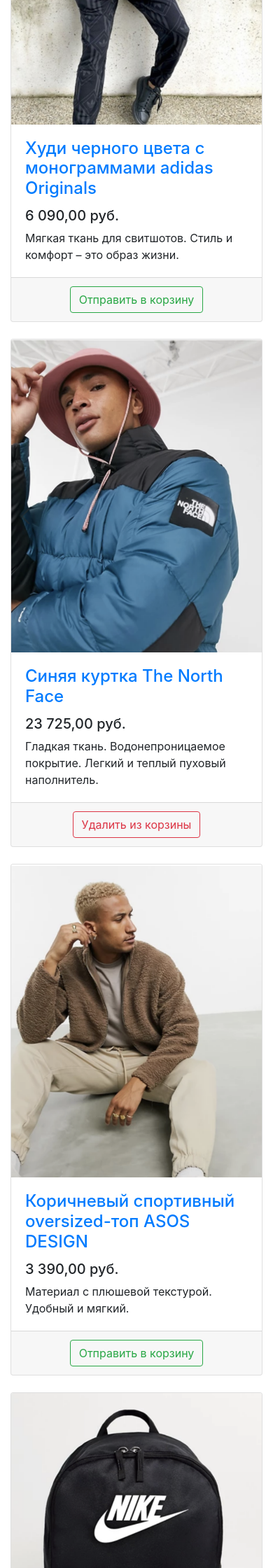
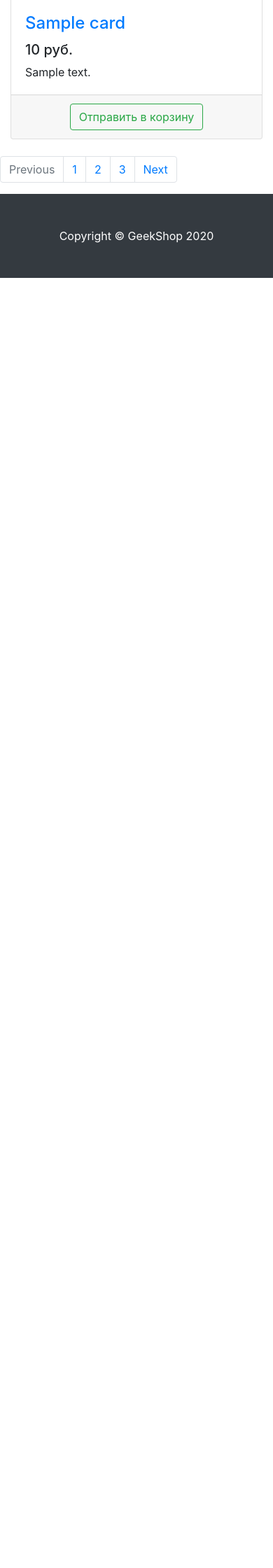
Before and after one commit to aaznutii/geekshop, a Django app: template products/templates/products/products.html in a window 390 px wide. Shown: the part 877-3117 px from the top of the page at 70% size. After the commit the page ends 1274 px from the top, so only its background shows below. Run offline with Django 3.2, Linux system fonts and the light colour scheme; the template is opened without the code that fills it: most values are stand-ins (such as "Sample title", 1, 10 or a date in 2020); some libraries are stand-ins or nearby versions.

Commit message:
all task has been completed

```diff
--- a/products/templates/products/products.html
+++ b/products/templates/products/products.html
@@ -57,129 +57,31 @@
                 </div>
 
                 <div class="row">
-
+                    {% for card in cards %}
                     <div class="col-lg-4 col-md-6 mb-4">
                         <div class="card h-100">
                             <a href="#">
                                 <img class="card-img-top"
-                                     src="{% static 'vendor/img/products/Adidas-hoodie.png'%}"
+                                     src="{% static card.link %}"
                                      alt="">
                             </a>
                             <div class="card-body">
                                 <h4 class="card-title">
-                                    <a href="#">Худи черного цвета с монограммами adidas Originals</a>
+                                    <a href="#">{{ card.title }}</a>
                                 </h4>
-                                <h5>6 090,00 руб.</h5>
-                                <p class="card-text">Мягкая ткань для свитшотов. Стиль и комфорт – это образ жизни.</p>
+                                <h5>{{ card.price }} руб.</h5>
+                                <p class="card-text">{{ card.description }}</p>
                             </div>
                             <div class="card-footer text-center">
-                                <button type="button" class="btn btn-outline-success">Отправить в корзину</button>
+                                {% if card.status  %}
+                                <button type="button" class="btn btn-outline-danger">Убрать из корзины</button>
+                                {% else %}
+                                    <button type="button" class="btn btn-outline-success">Отправить в корзину</button>
+                                {% endif %}
                             </div>
                         </div>
                     </div>
-
-                    <div class="col-lg-4 col-md-6 mb-4">
-                        <div class="card h-100">
-                            <a href="#">
-                                <img class="card-img-top"
-                                     src="{% static 'vendor/img/products/Blue-jacket-The-North-Face.png'%}" alt="">
-                            </a>
-                            <div class="card-body">
-                                <h4 class="card-title">
-                                    <a href="#">Синяя куртка The North Face</a>
-                                </h4>
-                                <h5>23 725,00 руб.</h5>
-                                <p class="card-text">
-                                    Гладкая ткань. Водонепроницаемое покрытие. Легкий и теплый пуховый наполнитель.
-                                </p>
-                            </div>
-                            <div class="card-footer text-center">
-                                <button type="button" class="btn btn-outline-danger">Удалить из корзины</button>
-                            </div>
-                        </div>
-                    </div>
-
-                    <div class="col-lg-4 col-md-6 mb-4">
-                        <div class="card h-100">
-                            <a href="#">
-                                <img class="card-img-top"
-                                     src="{% static 'vendor/img/products/Brown-sports-oversized-top-ASOS-DESIGN.png'%}"
-                                     alt="">
-                            </a>
-                            <div class="card-body">
-                                <h4 class="card-title">
-                                    <a href="#">Коричневый спортивный oversized-топ ASOS DESIGN</a>
-                                </h4>
-                                <h5>3 390,00 руб.</h5>
-                                <p class="card-text">Материал с плюшевой текстурой. Удобный и мягкий.</p>
-                            </div>
-                            <div class="card-footer text-center">
-                                <button type="button" class="btn btn-outline-success">Отправить в корзину</button>
-                            </div>
-                        </div>
-                    </div>
-
-                    <div class="col-lg-4 col-md-6 mb-4">
-                        <div class="card h-100">
-                            <a href="#">
-                                <img class="card-img-top"
-                                     src="{% static 'vendor/img/products/Black-Nike-Heritage-backpack.png'%}"
-                                     alt="">
-                            </a>
-                            <div class="card-body">
-                                <h4 class="card-title">
-                                    <a href="#">Черный рюкзак Nike Heritage</a>
-                                </h4>
-                                <h5>2 340,00 руб.</h5>
-                                <p class="card-text">Плотная ткань. Легкий материал.</p>
-                            </div>
-                            <div class="card-footer text-center">
-                                <button type="button" class="btn btn-outline-success">Отправить в корзину</button>
-                            </div>
-                        </div>
-                    </div>
-
-                    <div class="col-lg-4 col-md-6 mb-4">
-                        <div class="card h-100">
-                            <a href="#">
-                                <img class="card-img-top"
-                                     src="{% static 'vendor/img/products/Black-Dr-Martens-shoes.png'%}"
-                                     alt="">
-                            </a>
-                            <div class="card-body">
-                                <h4 class="card-title">
-                                    <a href="#">Черные туфли на платформе с 3 парами люверсов Dr Martens 1461 Bex</a>
-                                </h4>
-                                <h5>13 590,00 руб.</h5>
-                                <p class="card-text">Гладкий кожаный верх. Натуральный материал.</p>
-                            </div>
-                            <div class="card-footer text-center">
-                                <button type="button" class="btn btn-outline-success">Отправить в корзину</button>
-                            </div>
-                        </div>
-                    </div>
-
-                    <div class="col-lg-4 col-md-6 mb-4">
-                        <div class="card h-100">
-                            <a href="#">
-                                <img class="card-img-top"
-                                     src="{% static 'vendor/img/products/Dark-blue-wide-leg-ASOs-DESIGN-trousers.png'%}"
-                                     alt="">
-                            </a>
-                            <div class="card-body">
-                                <h4 class="card-title">
-                                    <a href="#">Темно-синие широкие строгие брюки ASOS DESIGN</a>
-                                </h4>
-                                <h5>2 890,00 руб.</h5>
-                                <p class="card-text">Легкая эластичная ткань сирсакер Фактурная ткань.</p>
-                            </div>
-                            <div class="card-footer text-center">
-                                <button type="button" class="btn btn-outline-success">Отправить в корзину</button>
-                            </div>
-                        </div>
-                    </div>
-
-                </div>
+                    {% endfor %}
 
                 <nav aria-label="Page navigation example">
                     <ul class="pagination justify-content-center">
@@ -195,12 +97,12 @@
                     </ul>
                 </nav>
 
+                </div>
+
             </div>
+        </div>
+    </div>
 
-        </div>
-
-    </div>
-    <!-- /.container -->
     {% endblock %}
 
     {% block footer %}
--- a/products/views.py
+++ b/products/views.py
@@ -1,5 +1,5 @@
 from django.shortcuts import render
-
+from products.functions import get_cards
 # Create your views here.
 
 
@@ -11,7 +11,9 @@
 
 
 def products(request):
+    data = get_cards()['cards']
     context = {
         'title': 'geekshop',
+        'cards': data
     }
     return render(request, 'products/products.html', context)
```
Also changed, not shown: products/functions.py (added, +9 -0 lines).
